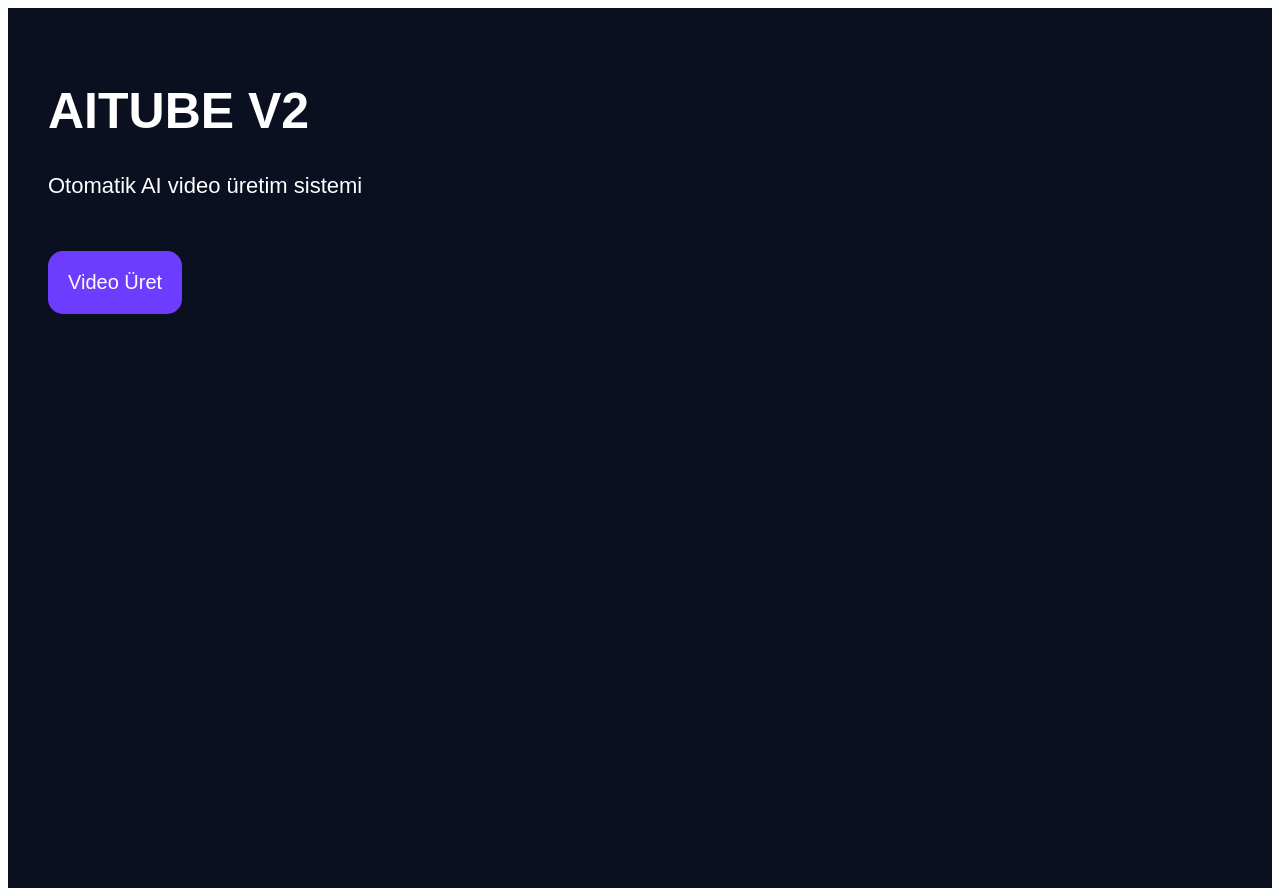
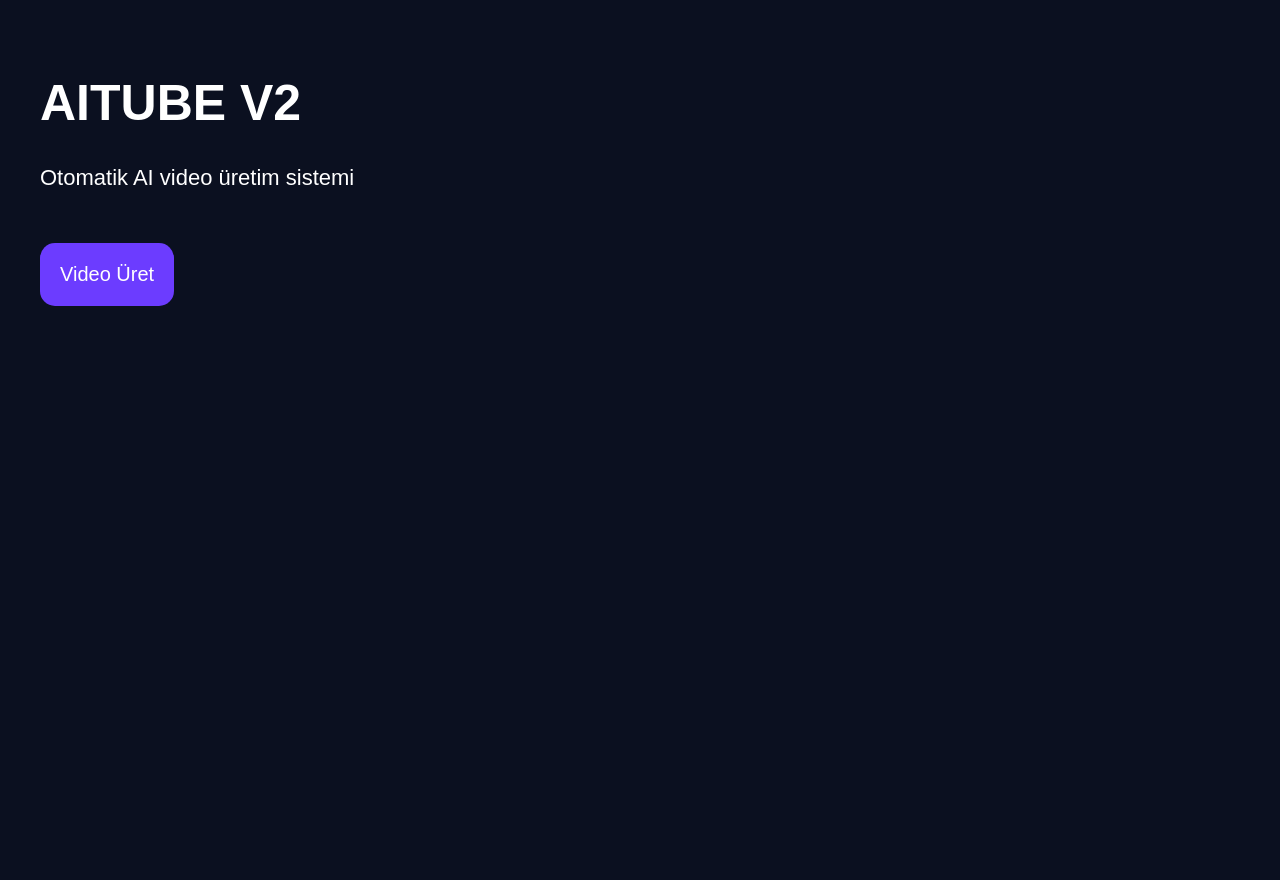
Before and after one commit to fireworkfire07-sketch/Aitube, a Next.js app: page / in a window 1280 px wide. Built offline with nearby package versions, Linux system fonts and the light colour scheme.

Commit message:
Add RootLayout

```diff
--- /dev/null
+++ b/app/layout.js
@@ -0,0 +1,14 @@
+export const metadata = {
+  title: "AITUBE",
+  description: "AI Video Automation System",
+};
+
+export default function RootLayout({ children }) {
+  return (
+    <html lang="tr">
+      <body style={{ margin: 0 }}>
+        {children}
+      </body>
+    </html>
+  );
+}
```
